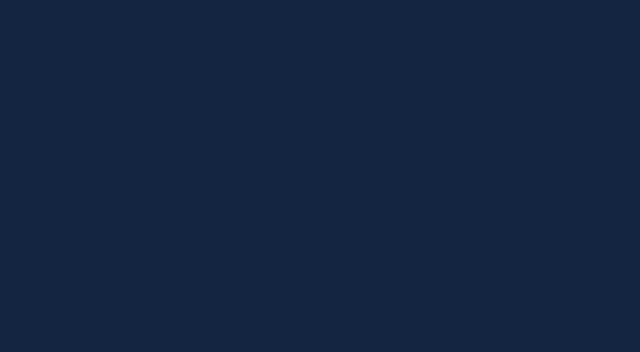
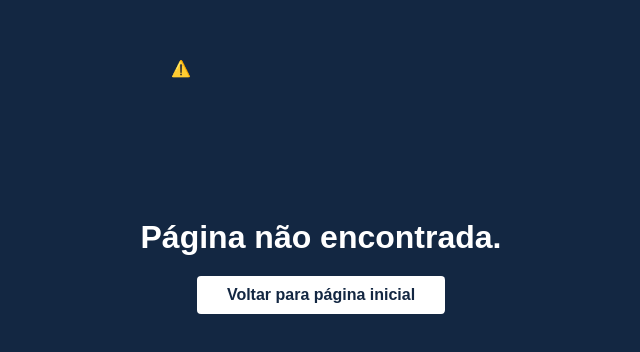
Before and after one commit to alansods/encurtador-de-links, a React (Create React App) app: page /links in a window 1280 px wide. Before the commit this address had no page. Shown: the part 274-626 px from the top of the page, without its empty margins (319-959 px from the left). Built offline with nearby package versions, Linux system fonts and the light colour scheme; no server answers.

Commit message:
modal link item

```diff
--- /dev/null
+++ b/src/components/LinkItem/index.js
@@ -0,0 +1,22 @@
+import "./link-item.css";
+import { FiX, FiClipboard } from "react-icons/fi";
+
+export default function LinkItem( {closeModal} ) {
+  return (
+    <div className="modal-container">
+      <div className="modal-header">
+        <h2>Link Encurtado</h2>
+        <button onClick={closeModal}>
+          <FiX size={28} color="#132742" />
+        </button>
+      </div>
+
+      <span>https://sujeitoprogramador.com/aula-3/</span>
+
+      <button className="modal-link">
+        https://sujeitoprogramador.com/aula-3/
+        <FiClipboard size={20} color="#fff" />
+        </button>
+    </div>
+  );
+}
--- /dev/null
+++ b/src/components/LinkItem/link-item.css
@@ -0,0 +1,45 @@
+.modal-container{
+  position: absolute;
+  bottom: 18px;
+  background: #fff;
+  padding: 14px;
+  width: 700px;
+  border-radius: 4px;
+  display: flex;
+  flex-direction: column;
+  animation: slideY .3s ease;
+}
+
+.modal-header{
+  display: flex;
+  align-items: center;
+  justify-content: space-between;
+}
+
+.modal-header button{
+  border: 0;
+  background: transparent;
+}
+
+.modal-container span{
+  margin: 14px 0;
+  color: #a7a7a7;
+}
+
+.modal-link{
+  background: #132742;
+  display: flex;
+  align-items: center;
+  justify-content: space-between;
+  padding: 0 14px;
+  color: #fff;
+  height: 38px;
+  border: 0;
+  border-radius: 4px;
+}
+
+@media (max-width: 735px){
+  .modal-container{
+    width: 90%
+  }
+}
--- a/src/index.css
+++ b/src/index.css
@@ -7,7 +7,6 @@
 body{
   font-family: sans-serif;
   background-color: #132742;
-  overflow: hidden;
 }
 
 button{
--- /dev/null
+++ b/src/pages/Error/error.css
@@ -0,0 +1,29 @@
+.container-error{
+  display: flex;
+  width: 100%;
+  height: 100vh;
+  justify-content: center;
+  align-items: center;
+  flex-direction: column;
+}
+
+.container-error h1{
+  color: #fff;
+  text-align: center;
+}
+
+.container-error a{
+  background: #fff;
+  margin: 20px 0;
+  padding: 10px 30px;
+  border-radius: 4px;
+  text-decoration: none;
+  color: #132742;
+  font-weight: bold;
+  transition: all 0.2s ease;
+}
+
+.container-error a:hover{
+  background: #37C984;
+  color: #fff;
+}
--- /dev/null
+++ b/src/pages/Error/index.js
@@ -0,0 +1,12 @@
+import './error.css'
+import { Link } from 'react-router-dom'
+
+export default function Error(){
+  return(
+    <div className='container-error'>
+      <lottie-player style={{width: "300px", height: "300px"}} src="https://assets10.lottiefiles.com/private_files/lf30_conoeouc.json"  background="transparent"  speed="1" loop  autoplay></lottie-player>
+      <h1>Página não encontrada.</h1>
+      <Link to="/">Voltar para página inicial</Link>
+    </div>
+  )
+}
--- a/src/pages/Home/home.css
+++ b/src/pages/Home/home.css
@@ -50,13 +50,17 @@
 
 @keyframes slideY{
   from{
-    transform: translateY(90px);
+    transform: translateY(50px);
     opacity: 0;
   }
   to{
     transform: translateY(0);
     opacity: 100%;
   }
+}
+
+.menu{
+  animation: transparencia 1.5s ease-out;
 }
 
 .area-input div{
@@ -99,13 +103,14 @@
   color: rgba(255, 255, 255);
   font-weight: bold;
   margin-top: 8px;
-  transition: transform 0.2s ease;
+  transition: all 0.2s ease;
   background: #37C984;
   opacity: 0;
 }
 
 .area-input button:hover{
   transform: scale(1.05);
+  background: #4ae79e;
 }
 
 
--- a/src/pages/Home/index.js
+++ b/src/pages/Home/index.js
@@ -1,8 +1,18 @@
 import { FiLink } from 'react-icons/fi'
+import Menu from '../../components/Menu'
+import LinkItem from '../../components/LinkItem'
+import { useState } from 'react'
 import './home.css'
-import Menu from '../../components/Menu'
+
 
 export default function Home() {
+  const [link, setLink] = useState('')
+  const [showModal, setShowModal] = useState(false)
+
+  function encurtarLink(){
+    setShowModal(true)
+  }
+
   return (
     <div className="container-home">
 
@@ -15,12 +25,19 @@ export default function Home() {
       <div className="area-input">
         <div>
           <FiLink size={24} color='#fff' />
-          <input placeholder='Cole seu link aqui...' />
+          <input
+          value={link}
+          onChange={(e) => setLink(e.target.value) }
+          placeholder='Cole seu link aqui...' />
         </div>
-        <button>Encurtar Link</button>
+        <button onClick={encurtarLink}>Encurtar Link</button>
       </div>
 
-      <Menu />
+      <Menu className="menu" />
+
+      { showModal && (
+        <LinkItem closeModal={() => setShowModal(false)} />
+      ) }
 
     </div>
   );
--- a/src/routes.js
+++ b/src/routes.js
@@ -2,6 +2,7 @@ import { BrowserRouter, Routes, Route } from 'react-router-dom'
 
 import Home from './pages/Home'
 import MeusLinks from './pages/MeusLinks'
+import Error from './pages/Error'
 
 function RoutesApp(){
   return(
@@ -9,6 +10,7 @@ function RoutesApp(){
       <Routes>
         <Route path="/" element={<Home/>}/>
         <Route path="/meus-links" element={<MeusLinks/>}/>
+        <Route path="*" element={<Error/>}/>
       </Routes>
     </BrowserRouter>
   )
```
